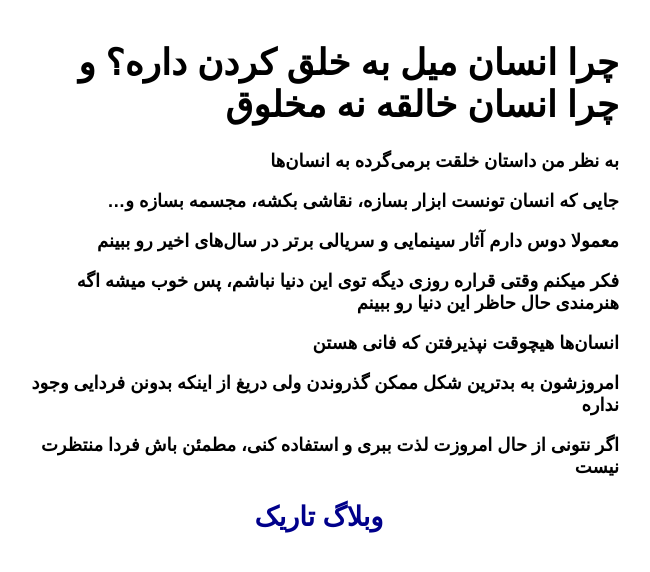
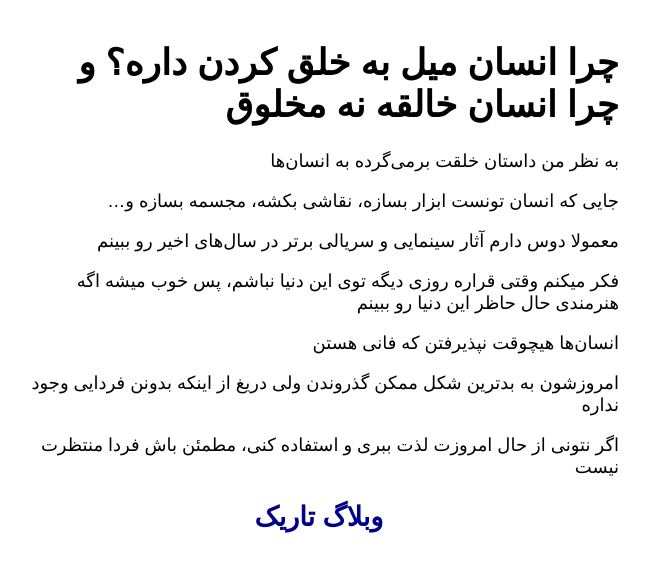
Before and after one commit to darkblog/darkblog.github.io, a Jekyll site: the page built from _posts/2024-7-3-8.md, in a window 1280 px wide. Shown: the top 572 px of the page, without its empty margins (438-1088 px from the left). Built offline with Jekyll 4.4.1, drawn with Linux system fonts in a browser that asks for light colours.

Commit message:
Update post.html

```diff
--- a/_layouts/post.html
+++ b/_layouts/post.html
@@ -7,7 +7,7 @@
 <head>
 <title>{{ page.title }}</title>
 <meta name="viewport" content="width=device-width">
-<style>body{font-family:sans-serif;font-size:large;font-weight:bold;margin:auto;padding:1em;max-width:600px}a{text-decoration:none;color:darkblue}.center{text-align:center}</style>
+<style>body{font-family:sans-serif;font-size:large;margin:auto;padding:1em;max-width:600px}a{text-decoration:none;color:darkblue}.center{text-align:center}</style>
 </head>
 <body>
 <h1>{{ page.title }}</h1>
```
